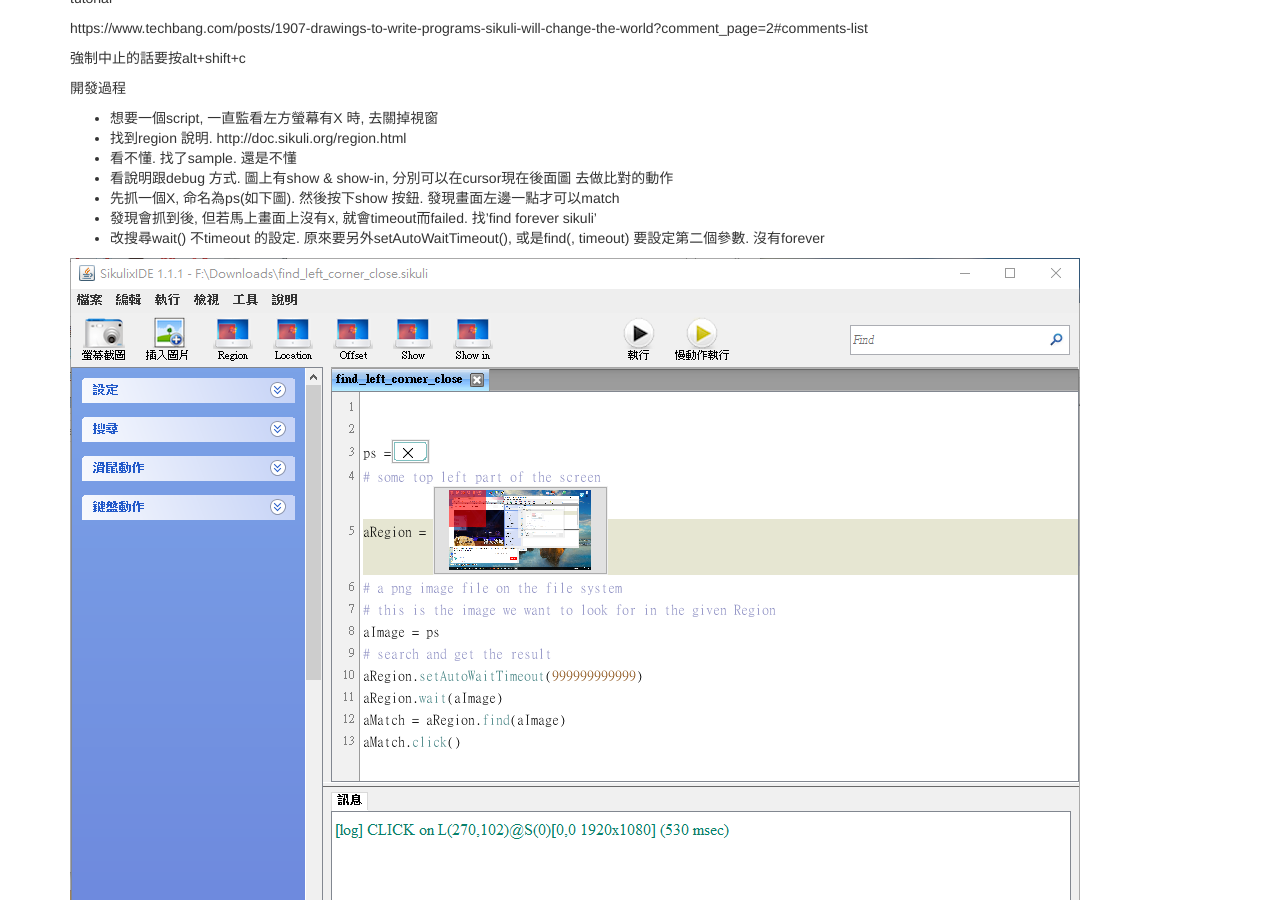
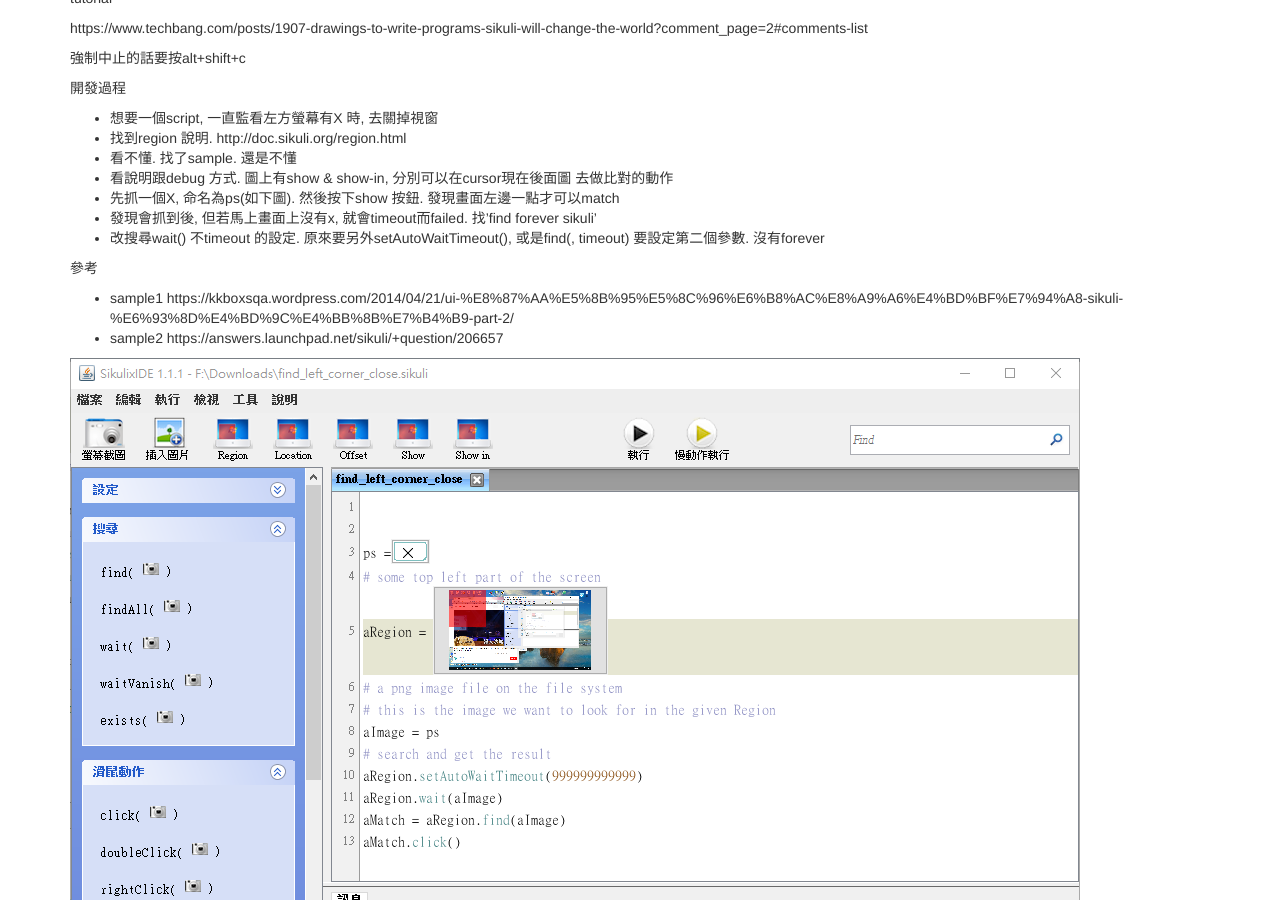
Before and after one commit to notmikeb/notmikeb.github.io, a Jekyll site: the page built from _posts/2017-09-09-new-post.md, in a window 1280 px wide and 900 px high, scrolled down 377 px. Built offline with Jekyll 4.4.1, drawn with Linux system fonts in a browser that asks for light colours; nearby versions of some CDN libraries; comment, search, counter and statistics services are not loaded.

Commit message:
20170909 update jpg

```diff
--- a/_posts/2017-09-09-new-post.md
+++ b/_posts/2017-09-09-new-post.md
@@ -30,6 +30,12 @@
 + 發現會抓到後, 但若馬上畫面上沒有x, 就會timeout而failed. 找'find forever sikuli'
 + 改搜尋wait() 不timeout  的設定. 原來要另外setAutoWaitTimeout(), 或是find(, timeout) 要設定第二個參數. 沒有forever
 
+參考
+
++ sample1
+https://kkboxsqa.wordpress.com/2014/04/21/ui-%E8%87%AA%E5%8B%95%E5%8C%96%E6%B8%AC%E8%A9%A6%E4%BD%BF%E7%94%A8-sikuli-%E6%93%8D%E4%BD%9C%E4%BB%8B%E7%B4%B9-part-2/
++ sample2
+https://answers.launchpad.net/sikuli/+question/206657
 
 ![](/assets/screenshot/sikulix_1.png)
 
```
Also changed, not shown: assets/screenshot/sikulix_1.png.
